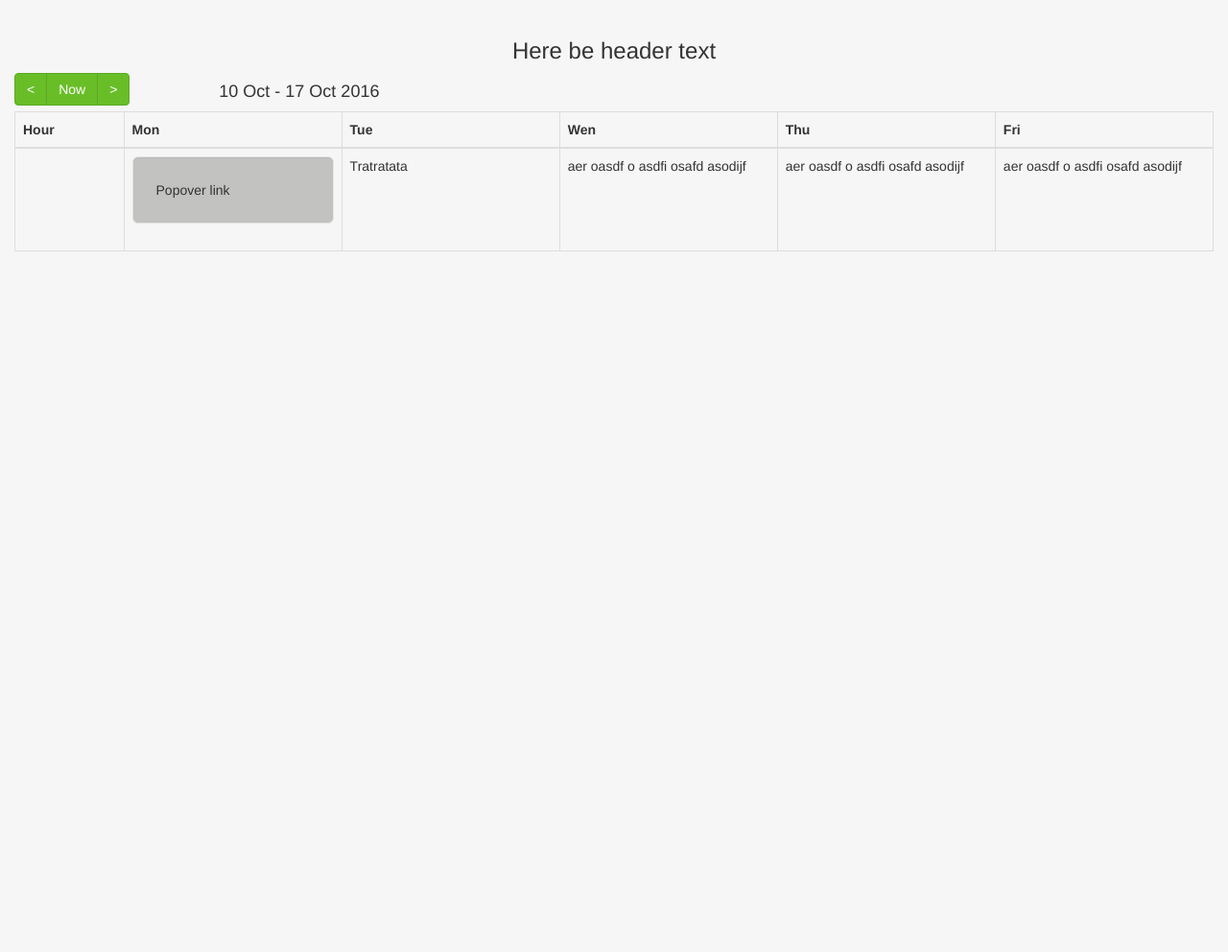
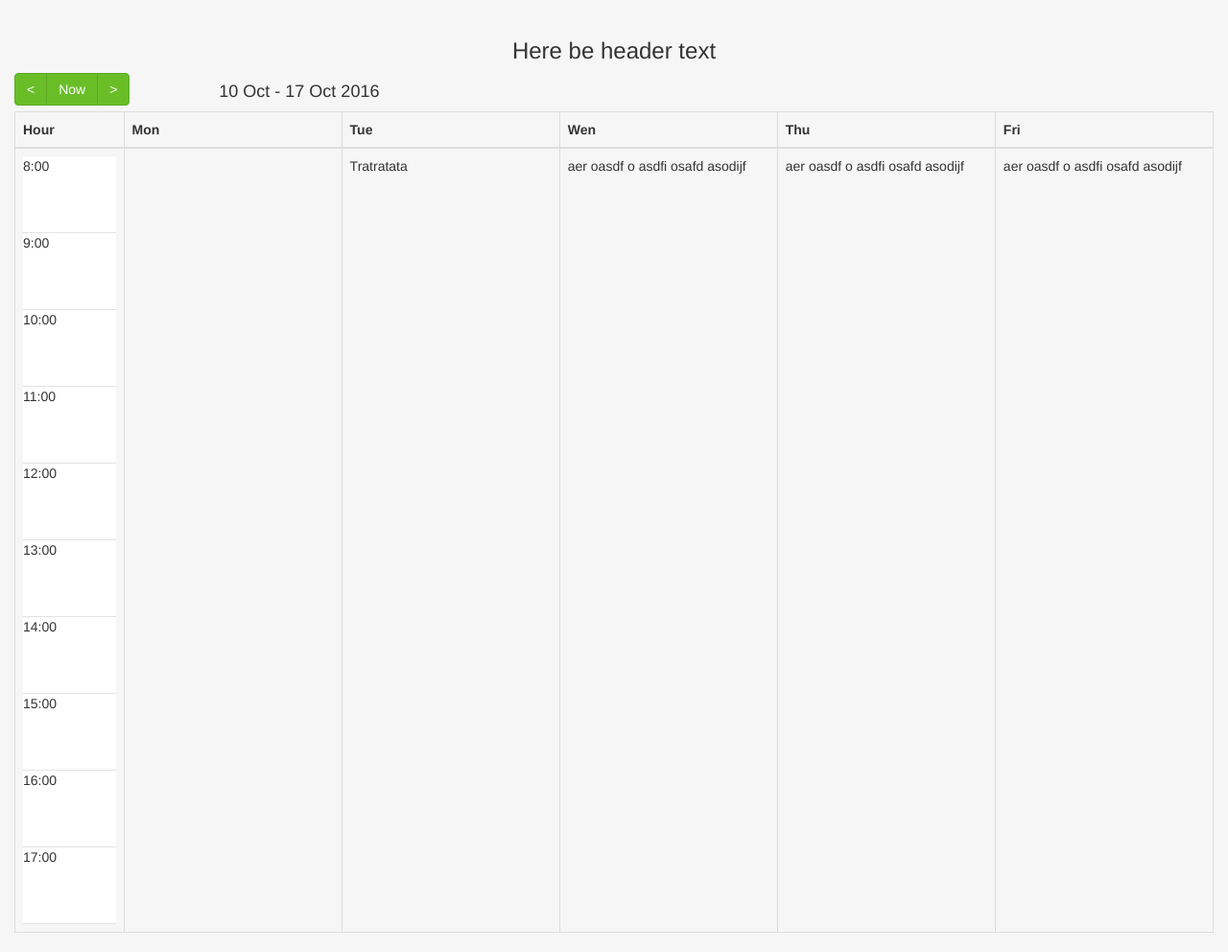
Before and after one commit to TTProjectUser/TTProject, a Django app: template login/templates/login/home.html in a window 1280 px wide. Shown: the whole page at 96% size. Before the commit the page ends 262 px from the top, so only its background shows below. Run offline with Django 3.2, Linux system fonts and the light colour scheme; the template is opened without the code that fills it, so the values that code supplies are empty; some libraries are stand-ins or nearby versions.

Commit message:
dynamiczne generowanie poniedzialowych aktywnosci

```diff
--- a/login/static/css/coil.css
+++ b/login/static/css/coil.css
@@ -68,3 +68,15 @@ fieldset[disabled] .btn-primary--alt.focus {
     color: #69be28;
     background-color: #fff
 }
+
+.puste {
+    background-color: #fff;
+    margin-bottom: 0px;
+    padding: 0px;
+}
+
+.pelne {
+    background-color: #69be28;
+    margin-bottom: 0px;
+    padding: 0px;
+}
--- a/login/templates/login/header.html
+++ b/login/templates/login/header.html
@@ -50,7 +50,7 @@
                         </thead>
                         <tbody>
                             <tr>
-                                <td class="col-sm-1"></td>
+                                <td class="col-sm-1">{% include "login/includes/hours.html" %}</td>
                                 <td class="col-sm-2">{% block content%}{% endblock %}</td>
                                 <td class="col-sm-2">Tratratata</td>
                                 <td class="col-sm-2">aer oasdf o asdfi osafd    asodijf </td>
--- a/login/templates/login/home.html
+++ b/login/templates/login/home.html
@@ -3,15 +3,29 @@
 {% block content%}
 {% for itm in arr %}
 <!--<div class="well well-lg" id="{{ itm }}" style="background-color:#69be28">{{itm.typ}}, start: {{itm.start}}, koniec: {{itm.end}}</div>-->
-<div class="well well-lg" id="{{ itm }}" style="background-color:#69be28">{{itm.typ}}, start: {{itm.start}}, koniec: {{itm.end}}</div>
+<div class="well well-lg {{itm.klasa}} popover-markup" id="{{ itm }}" style="height: {{itm.dur}}px"><b>{{itm.typ}}</b>, start: {{itm.start}}, koniec: {{itm.end}}</div>
+{% include "login/includes/popover.html" %}
 {% endfor %}
 
 <!--<div class="well well-lg" id="akt2" style="background-color:#bfd857">Kliknij zeby zepsuc strone</div>-->
 
-{% include "login/includes/popover.html" %}
+
 
 
 <script>
+
+    $('.pelne.popover-markup').popover({
+        html: true,
+        placement : 'auto left',
+        <!--trigger : 'focus',-->
+        title: function () {
+            return $(this).parent().find('.head').html();
+        },
+        content: function () {
+            return $(this).parent().find('.content').html();
+        }
+    });
+
     var URL = "{% url 'index' %}";
 
     $(document).ready(function(){
--- /dev/null
+++ b/login/templates/login/includes/hours.html
@@ -0,0 +1,11 @@
+
+<div class="puste" style="height: 80px; border-bottom: 1px solid #e3e3e3">8:00</div>
+<div class="puste" style="height: 80px; border-bottom: 1px solid #e3e3e3">9:00</div>
+<div class="puste" style="height: 80px; border-bottom: 1px solid #e3e3e3">10:00</div>
+<div class="puste" style="height: 80px; border-bottom: 1px solid #e3e3e3">11:00</div>
+<div class="puste" style="height: 80px; border-bottom: 1px solid #e3e3e3">12:00</div>
+<div class="puste" style="height: 80px; border-bottom: 1px solid #e3e3e3">13:00</div>
+<div class="puste" style="height: 80px; border-bottom: 1px solid #e3e3e3">14:00</div>
+<div class="puste" style="height: 80px; border-bottom: 1px solid #e3e3e3">15:00</div>
+<div class="puste" style="height: 80px; border-bottom: 1px solid #e3e3e3">16:00</div>
+<div class="puste" style="height: 80px; border-bottom: 1px solid #e3e3e3">17:00</div>
--- a/login/templates/login/includes/popover.html
+++ b/login/templates/login/includes/popover.html
@@ -1,5 +1,3 @@
-<div class="popover-markup">
-    <div class="well well-lg" data-toggle="popover" style="background-color:#c2c2c1">Popover link</div>
 <div class="head hide">Lorem Ipsum</div>
 <div class="content hide">
     <div class="form-group">
@@ -12,17 +10,3 @@
         Submit
     </button>
 </div>
-</div>
-<script>
-        $('.popover-markup').popover({
-        html: true,
-        placement : 'auto left',
-        <!--trigger : 'focus',-->
-        title: function () {
-            return $(this).parent().find('.head').html();
-        },
-        content: function () {
-            return $(this).parent().find('.content').html();
-        }
-    });
-</script>
```
Also changed, not shown: login/views.py (+34 -2 lines). Lines whose indentation alone changed are shown as unchanged.
